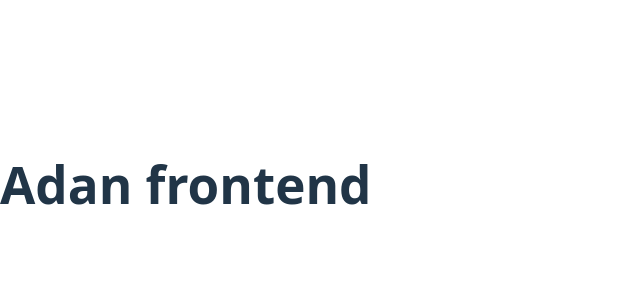
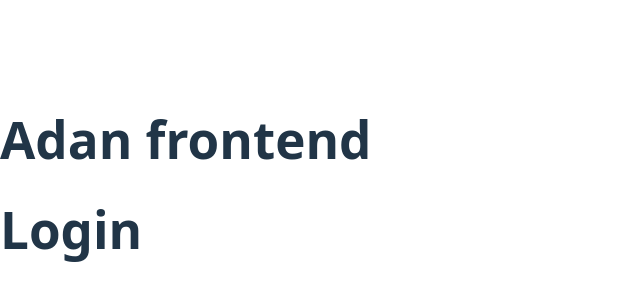
Before and after one commit to mbravo95/adan-frontend, a React (Vite) app: page /login in a window 1280 px wide. Shown: the part 216-516 px from the top of the page, without its empty margins (0-640 px from the left). Built offline with nearby package versions, Linux system fonts and the light colour scheme.

Commit message:
Agregando primeros componentes

```diff
--- a/src/App.jsx
+++ b/src/App.jsx
@@ -1,8 +1,16 @@
+import { BrowserRouter, Routes, Route } from "react-router-dom";
+import Login from "./usuario/Login";
 function App() {
 
   return (
     <>
       <h1>Adan frontend</h1>
+
+      <BrowserRouter>
+        <Routes>
+          <Route path="/login" element={<Login />}/>
+        </Routes>
+      </BrowserRouter>
     </>
   )
 }
--- /dev/null
+++ b/src/usuario/Login.jsx
@@ -0,0 +1,9 @@
+const Login = () => {
+  return (
+    <>
+        <h1>Login</h1>
+    </>
+  )
+}
+
+export default Login
```
Also changed, not shown: src/general/Footer.jsx (added, +9 -0 lines), src/general/Header.jsx (added, +9 -0 lines).
